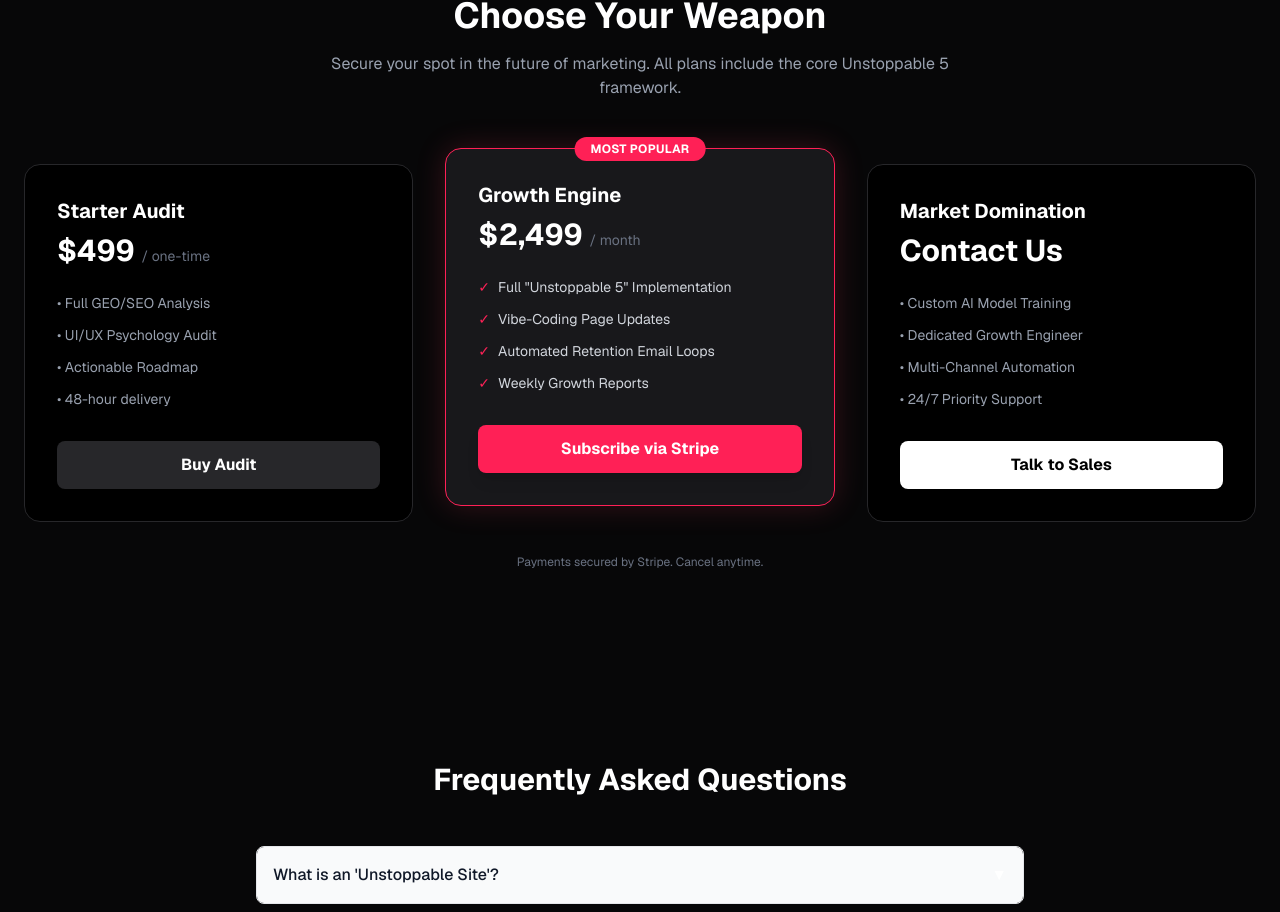
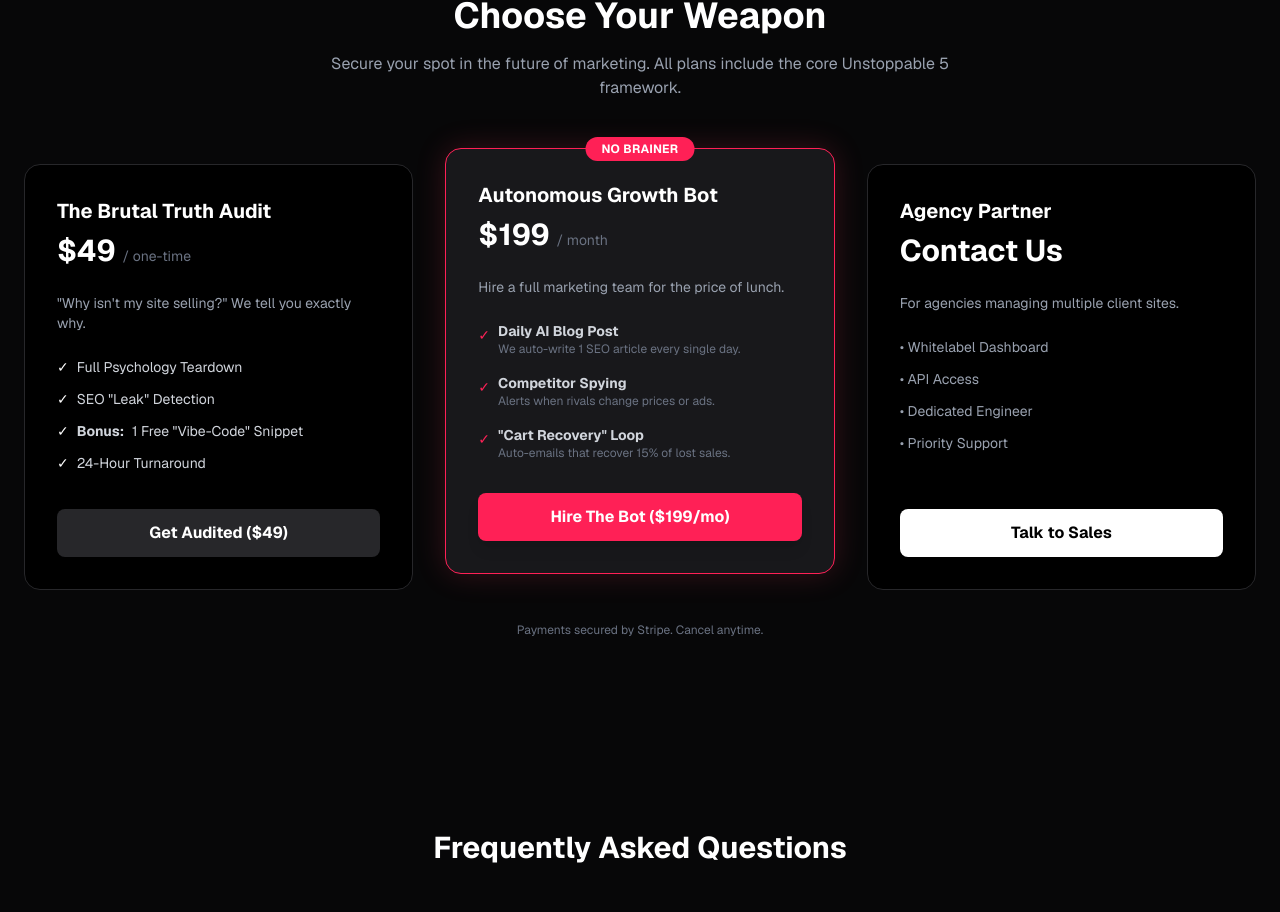
Before and after one commit to romkom-eng/moodpop-unstoppable-marketing, a Next.js app: page / in a window 1280 px wide. Shown: the part 2323-3235 px from the top of the page. Built offline with nearby package versions, Linux system fonts and the light colour scheme.

Commit message:
feat: Optimize pricing to / model

```diff
--- a/src/app/page.tsx
+++ b/src/app/page.tsx
@@ -136,48 +136,68 @@ export default function Home() {
           </p>
 
           <div className="grid grid-cols-1 md:grid-cols-3 gap-8">
-            {/* Starter Plan */}
+            {/* Starter Plan ($49) */}
             <div className="bg-black border border-zinc-800 p-8 rounded-2xl flex flex-col hover:border-zinc-600 transition-colors">
-              <h3 className="text-xl font-bold mb-2">Starter Audit</h3>
-              <div className="text-3xl font-bold mb-6">$499 <span className="text-sm font-normal text-gray-500">/ one-time</span></div>
-              <ul className="space-y-3 mb-8 text-gray-400 text-sm flex-1">
-                <li>• Full GEO/SEO Analysis</li>
-                <li>• UI/UX Psychology Audit</li>
-                <li>• Actionable Roadmap</li>
-                <li>• 48-hour delivery</li>
+              <h3 className="text-xl font-bold mb-2">The Brutal Truth Audit</h3>
+              <div className="text-3xl font-bold mb-6">$49 <span className="text-sm font-normal text-gray-500">/ one-time</span></div>
+              <p className="text-sm text-gray-400 mb-6">"Why isn't my site selling?" We tell you exactly why.</p>
+              <ul className="space-y-3 mb-8 text-gray-300 text-sm flex-1">
+                <li className="flex gap-2"><span className="text-white">✓</span> Full Psychology Teardown</li>
+                <li className="flex gap-2"><span className="text-white">✓</span> SEO "Leak" Detection</li>
+                <li className="flex gap-2"><span className="text-white">✓</span> <strong>Bonus:</strong> 1 Free "Vibe-Code" Snippet</li>
+                <li className="flex gap-2"><span className="text-white">✓</span> 24-Hour Turnaround</li>
               </ul>
-              <a href="#" className="w-full block text-center bg-zinc-800 hover:bg-zinc-700 text-white font-bold py-3 rounded-lg transition-colors">
-                Buy Audit
+              <a href="#contact" className="w-full block text-center bg-zinc-800 hover:bg-zinc-700 text-white font-bold py-3 rounded-lg transition-colors">
+                Get Audited ($49)
               </a>
             </div>
 
-            {/* Growth Plan (Highlight) */}
+            {/* Growth Plan ($199) - Irresistible */}
             <div className="bg-zinc-900 border border-rose-500 p-8 rounded-2xl flex flex-col relative transform md:-translate-y-4 shadow-[0_0_30px_rgba(244,63,94,0.2)]">
               <div className="absolute top-0 left-1/2 -translate-x-1/2 -translate-y-1/2 bg-rose-500 text-white px-4 py-1 rounded-full text-xs font-bold tracking-wide">
-                MOST POPULAR
+                NO BRAINER
               </div>
-              <h3 className="text-xl font-bold mb-2">Growth Engine</h3>
-              <div className="text-3xl font-bold mb-6">$2,499 <span className="text-sm font-normal text-gray-500">/ month</span></div>
-              <ul className="space-y-3 mb-8 text-gray-300 text-sm flex-1">
-                <li className="flex gap-2"><span className="text-rose-500">✓</span> Full "Unstoppable 5" Implementation</li>
-                <li className="flex gap-2"><span className="text-rose-500">✓</span> Vibe-Coding Page Updates</li>
-                <li className="flex gap-2"><span className="text-rose-500">✓</span> Automated Retention Email Loops</li>
-                <li className="flex gap-2"><span className="text-rose-500">✓</span> Weekly Growth Reports</li>
+              <h3 className="text-xl font-bold mb-2">Autonomous Growth Bot</h3>
+              <div className="text-3xl font-bold mb-6">$199 <span className="text-sm font-normal text-gray-500">/ month</span></div>
+              <p className="text-sm text-gray-400 mb-6">Hire a full marketing team for the price of lunch.</p>
+              <ul className="space-y-4 mb-8 text-gray-300 text-sm flex-1">
+                <li className="flex gap-2 items-start">
+                  <span className="text-rose-500 mt-1">✓</span>
+                  <div>
+                    <strong>Daily AI Blog Post</strong>
+                    <p className="text-xs text-gray-500">We auto-write 1 SEO article every single day.</p>
+                  </div>
+                </li>
+                <li className="flex gap-2 items-start">
+                  <span className="text-rose-500 mt-1">✓</span>
+                  <div>
+                    <strong>Competitor Spying</strong>
+                    <p className="text-xs text-gray-500">Alerts when rivals change prices or ads.</p>
+                  </div>
+                </li>
+                <li className="flex gap-2 items-start">
+                  <span className="text-rose-500 mt-1">✓</span>
+                  <div>
+                    <strong>"Cart Recovery" Loop</strong>
+                    <p className="text-xs text-gray-500">Auto-emails that recover 15% of lost sales.</p>
+                  </div>
+                </li>
               </ul>
-              <a href="#" className="w-full block text-center bg-rose-500 hover:bg-rose-600 text-white font-bold py-3 rounded-lg transition-colors shadow-lg">
-                Subscribe via Stripe
+              <a href="#contact" className="w-full block text-center bg-rose-500 hover:bg-rose-600 text-white font-bold py-3 rounded-lg transition-colors shadow-lg">
+                Hire The Bot ($199/mo)
               </a>
             </div>
 
             {/* Enterprise Plan */}
             <div className="bg-black border border-zinc-800 p-8 rounded-2xl flex flex-col hover:border-zinc-600 transition-colors">
-              <h3 className="text-xl font-bold mb-2">Market Domination</h3>
+              <h3 className="text-xl font-bold mb-2">Agency Partner</h3>
               <div className="text-3xl font-bold mb-6">Contact Us</div>
+              <p className="text-sm text-gray-400 mb-6">For agencies managing multiple client sites.</p>
               <ul className="space-y-3 mb-8 text-gray-400 text-sm flex-1">
-                <li>• Custom AI Model Training</li>
-                <li>• Dedicated Growth Engineer</li>
-                <li>• Multi-Channel Automation</li>
-                <li>• 24/7 Priority Support</li>
+                <li>• Whitelabel Dashboard</li>
+                <li>• API Access</li>
+                <li>• Dedicated Engineer</li>
+                <li>• Priority Support</li>
               </ul>
               <a href="#contact" className="w-full block text-center bg-white text-black hover:bg-gray-200 font-bold py-3 rounded-lg transition-colors">
                 Talk to Sales
```
